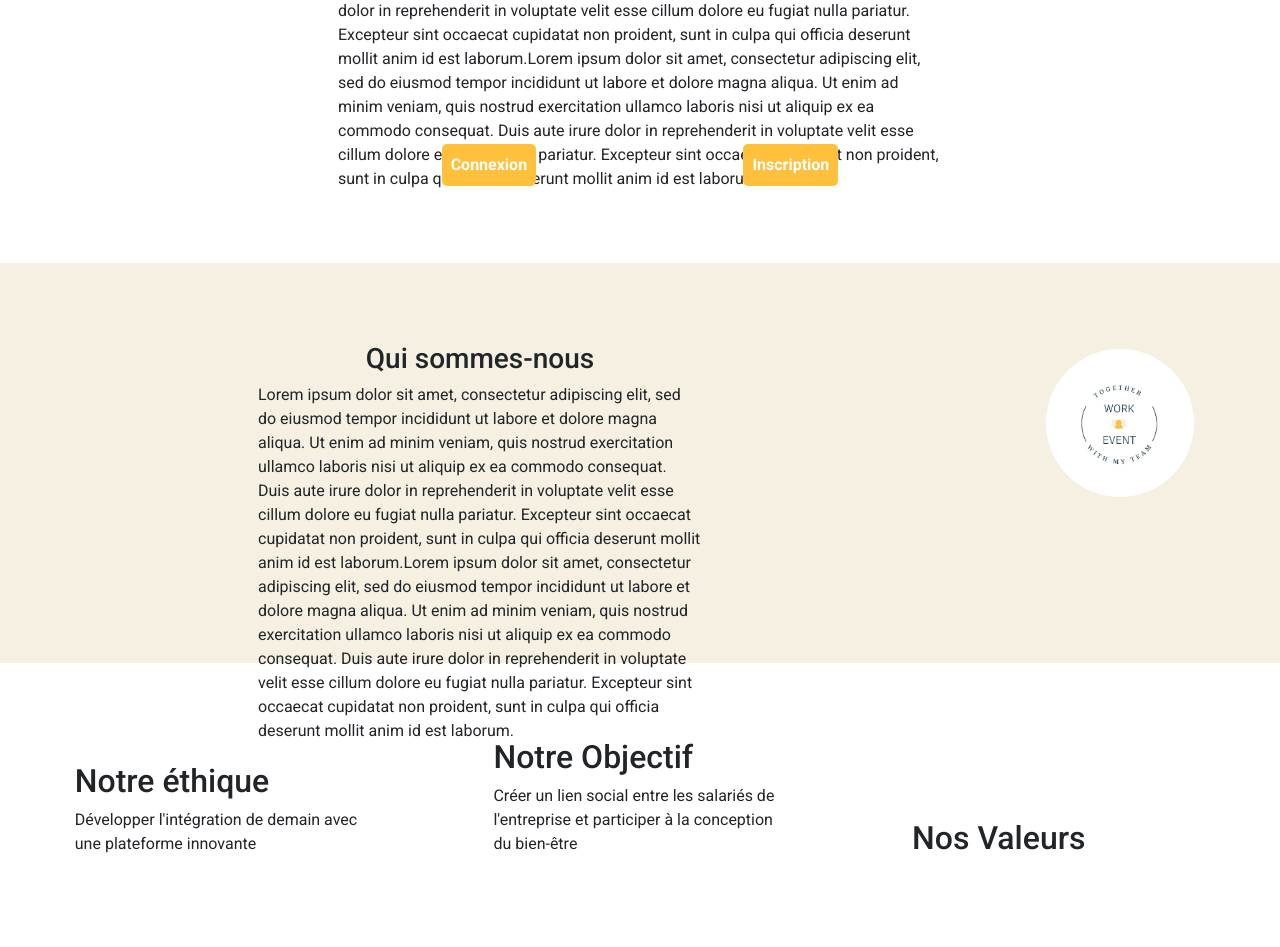
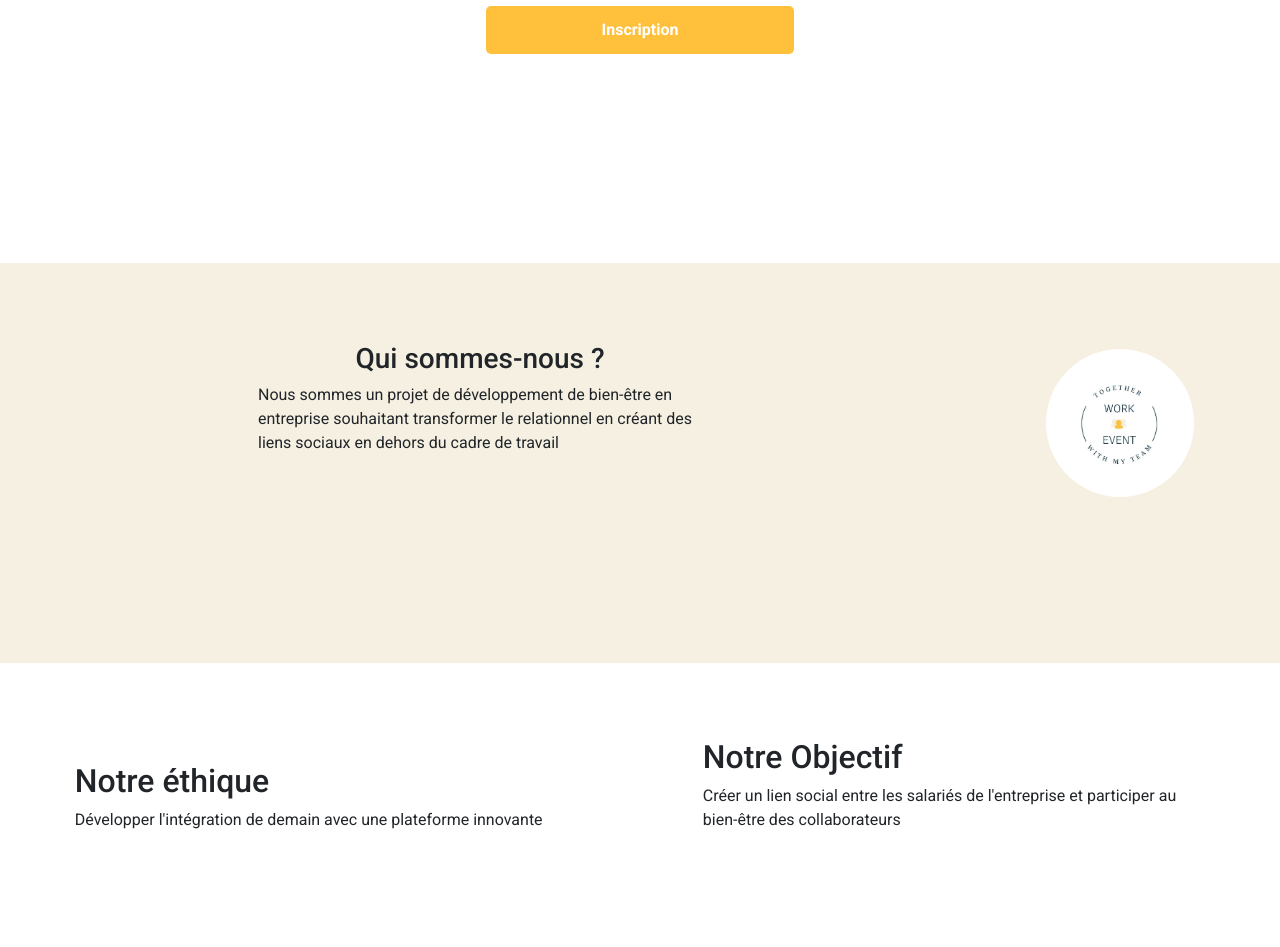
Before and after one commit to WorkEvent/workevent-build, a Vue app: page / in a window 1280 px wide. Shown: the part 685-1632 px from the top of the page. Built offline with nearby package versions, Linux system fonts and the light colour scheme.

Commit message:
Update info & sign

```diff
--- a/src/components/SignUp.vue
+++ b/src/components/SignUp.vue
@@ -7,7 +7,9 @@
           <div class="login-title">
             <p class="h5 login-text text-center pt-2">Inscription</p>
           </div>
-
+          <div class="input-mail col-12 pt-2">
+            <p>Prénom : </p> <input class="w-100 input-area" type="text" v-model="first">
+          </div>
           <div class="input-mail col-12 pt-2">
             <p>Nom :</p> <input class="w-100 input-area" type="text" v-model="name">
           </div>
@@ -17,9 +19,7 @@
           <div class="input-mail col-12 pt-2">
             <p>Entreprise : </p> <input class="w-100 input-area" type="text" v-model="society">
           </div>
-          <div class="input-mail col-12 pt-2">
-            <p>Prénom : </p> <input class="w-100 input-area" type="text" v-model="first">
-          </div>
+
           <div class="input-mail col-12 pt-2">
             <p>Mot de passe :</p> <input class="w-100 input-area" type="password" v-model="password">
           </div>
--- a/src/components/info.vue
+++ b/src/components/info.vue
@@ -6,14 +6,9 @@
     </div>
     <div class="row">
       <div class="col-12 first-section">
-        <div class="first-text">
-          <div class="col-6" style="margin: auto">
-            <p>Lorem ipsum dolor sit amet, consectetur adipiscing elit, sed do eiusmod tempor incididunt ut labore et dolore magna aliqua. Ut enim ad minim veniam, quis nostrud exercitation ullamco laboris nisi ut aliquip ex ea commodo consequat. Duis aute irure dolor in reprehenderit in voluptate velit esse cillum dolore eu fugiat nulla pariatur. Excepteur sint occaecat cupidatat non proident, sunt in culpa qui officia deserunt mollit anim id est laborum.Lorem ipsum dolor sit amet, consectetur adipiscing elit, sed do eiusmod tempor incididunt ut labore et dolore magna aliqua. Ut enim ad minim veniam, quis nostrud exercitation ullamco laboris nisi ut aliquip ex ea commodo consequat. Duis aute irure dolor in reprehenderit in voluptate velit esse cillum dolore eu fugiat nulla pariatur. Excepteur sint occaecat cupidatat non proident, sunt in culpa qui officia deserunt mollit anim id est laborum.</p>
-          </div>
-        </div>
-        <div class="buttons col-6">
-          <button class="button-click" @click="clickLogin">Connexion</button>
-          <button class="button-click" @click="clickSignUp">Inscription</button>
+        <div class="buttons col-12">
+          <button class="col-4 button-click w-25" @click="clickLogin">Connexion</button>
+          <button class="col-4 button-click w-25 mt-2" @click="clickSignUp">Inscription</button>
         </div>
 
       </div>
@@ -22,8 +17,8 @@
     <div class="row">
       <div class="col-9 info-section">
         <div class="col-6 info-text">
-          <p class="h3 info-t text-center pt-2">Qui sommes-nous</p>
-          <p>Lorem ipsum dolor sit amet, consectetur adipiscing elit, sed do eiusmod tempor incididunt ut labore et dolore magna aliqua. Ut enim ad minim veniam, quis nostrud exercitation ullamco laboris nisi ut aliquip ex ea commodo consequat. Duis aute irure dolor in reprehenderit in voluptate velit esse cillum dolore eu fugiat nulla pariatur. Excepteur sint occaecat cupidatat non proident, sunt in culpa qui officia deserunt mollit anim id est laborum.Lorem ipsum dolor sit amet, consectetur adipiscing elit, sed do eiusmod tempor incididunt ut labore et dolore magna aliqua. Ut enim ad minim veniam, quis nostrud exercitation ullamco laboris nisi ut aliquip ex ea commodo consequat. Duis aute irure dolor in reprehenderit in voluptate velit esse cillum dolore eu fugiat nulla pariatur. Excepteur sint occaecat cupidatat non proident, sunt in culpa qui officia deserunt mollit anim id est laborum.</p>
+          <p class="h3 info-t text-center pt-2">Qui sommes-nous ? </p>
+          <p>Nous sommes un projet de développement de bien-être en entreprise souhaitant transformer le relationnel en créant des liens sociaux en dehors du cadre de travail</p>
         </div>
       </div>
       <div class="col-3 right-login">
@@ -32,18 +27,15 @@
     </div>
     <div class="row">
       <div class="col-12 third-section">
-        <div class="col-4 block-text">
+        <div class="col-6 block-text">
           <h2>Notre éthique</h2>
           <p>Développer l'intégration de demain avec une plateforme innovante</p>
         </div>
-        <div class="col-4 block-text">
+        <div class="col-6 block-text">
           <h2>Notre Objectif</h2>
-          <p>Créer un lien social entre les salariés de l'entreprise et participer à la conception du bien-être</p>
+          <p>Créer un lien social entre les salariés de l'entreprise et participer au bien-être des collaborateurs</p>
         </div>
-        <div class="col-4 block-text">
-          <h2>Nos Valeurs</h2>
-          <p></p>
-       </div>
+
     </div>
     <div class="row">
       <div class="col-12" style="padding: 0;">
@@ -115,12 +107,13 @@ template {
 }
 .buttons {
   height: 12.5vh;
-  margin: auto;
-  display: flex;
+  margin-top: 5%;
+  display: block;
 }
 .button-click {
-  padding: 1.5%;
-  margin: auto;
+  display: block;
+  margin-left: auto;
+  margin-right: auto;
   font-family: Roboto,sans-serif;
   color: white ;
   font-weight: bold;
```
